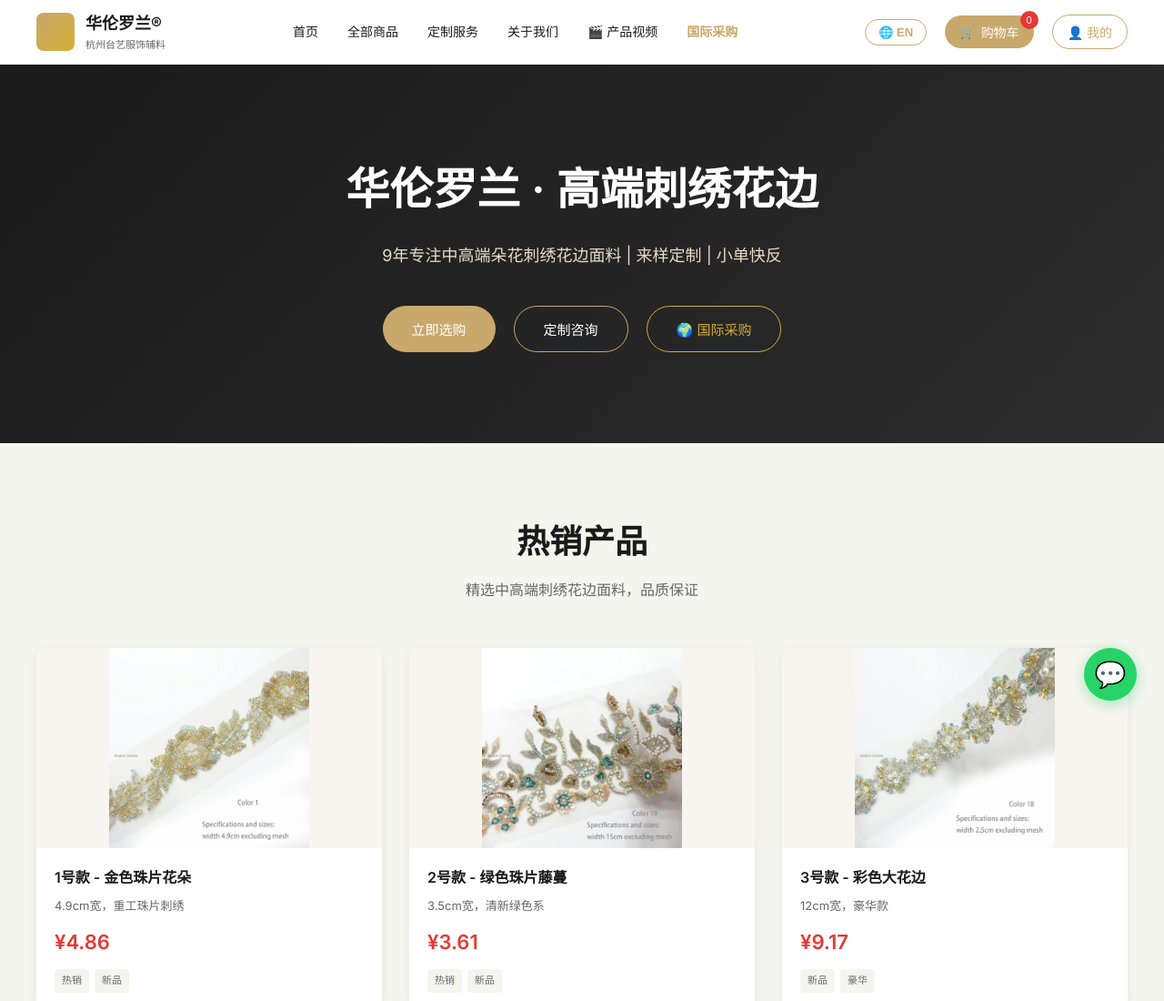
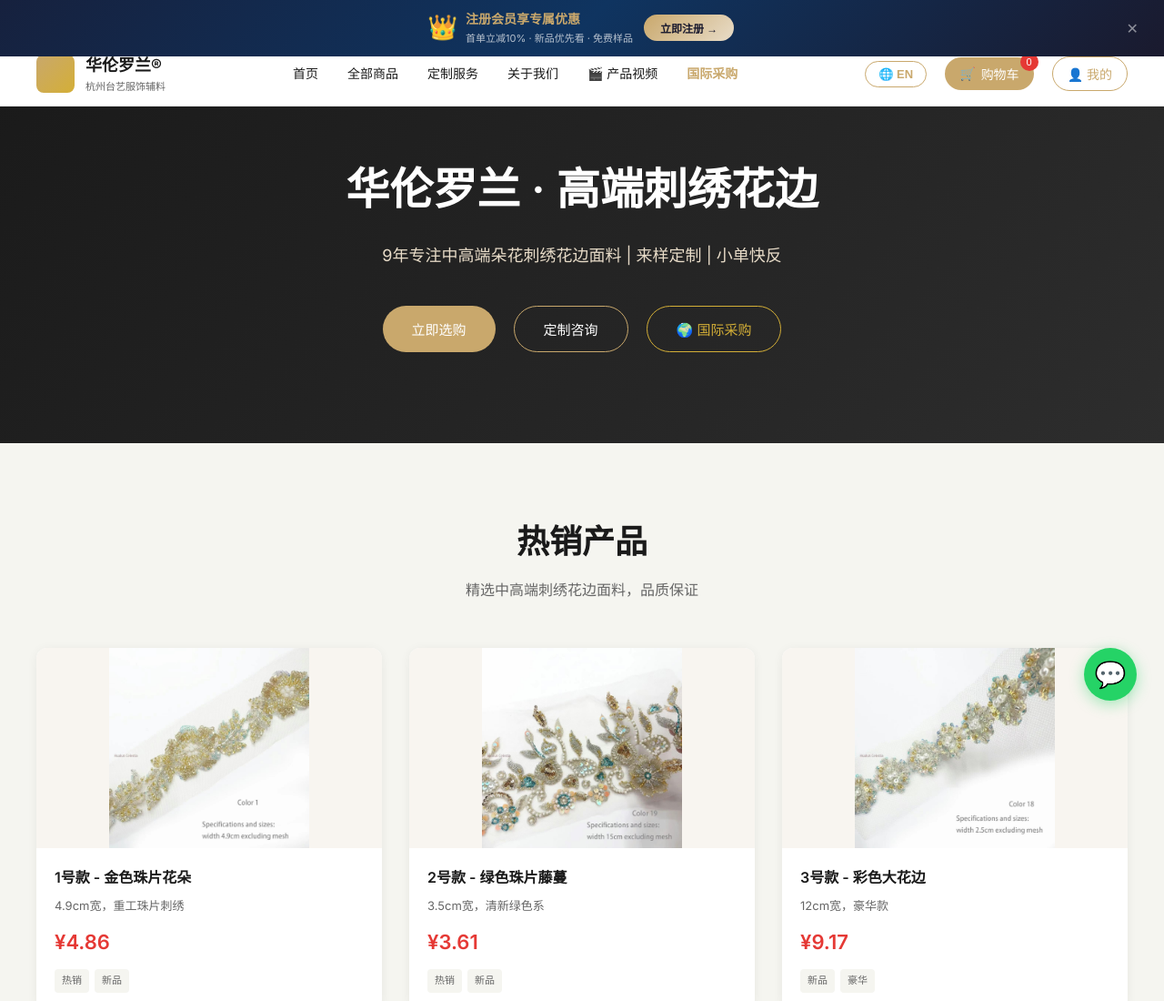
Before and after one commit to HLLL1979/hualunluolan-shop, a website: page index.html in a window 1280 px wide. Shown: the top 1100 px of the page at 91% size. Drawn offline with Linux system fonts and the light colour scheme.

Commit message:
feat: add register banner above navbar

```diff
--- a/index.html
+++ b/index.html
@@ -31,9 +31,95 @@
         }
 
         /* 导航 */
+        /* 注册横幅 */
+        .register-banner {
+            background: linear-gradient(135deg, #1a1a2e 0%, #16213e 50%, #0f3460 100%);
+            padding: 10px 20px;
+            cursor: pointer;
+            transition: all 0.3s;
+            position: fixed;
+            top: 0;
+            left: 0;
+            right: 0;
+            z-index: 1001;
+        }
+        .register-banner:hover {
+            background: linear-gradient(135deg, #16213e 0%, #0f3460 50%, #1a1a2e 100%);
+        }
+        .register-banner-content {
+            max-width: 1400px;
+            margin: 0 auto;
+            display: flex;
+            align-items: center;
+            justify-content: center;
+            gap: 12px;
+            position: relative;
+        }
+        .register-banner-icon {
+            font-size: 22px;
+            animation: crownPulse 2s ease-in-out infinite;
+        }
+        @keyframes crownPulse {
+            0%, 100% { transform: scale(1); }
+            50% { transform: scale(1.2); }
+        }
+        .register-banner-text {
+            color: #fff;
+            font-size: 13px;
+            display: flex;
+            flex-direction: column;
+            gap: 2px;
+        }
+        .register-banner-text strong {
+            font-size: 14px;
+            color: #C9A86C;
+        }
+        .register-banner-sub {
+            color: rgba(255,255,255,0.7);
+            font-size: 11px;
+        }
+        .register-banner-btn {
+            background: linear-gradient(135deg, #C9A86C, #E8DCC8);
+            color: #1a1a2e;
+            border: none;
+            padding: 6px 18px;
+            border-radius: 20px;
+            font-size: 12px;
+            font-weight: 600;
+            cursor: pointer;
+            transition: all 0.3s;
+            white-space: nowrap;
+        }
+        .register-banner-btn:hover {
+            transform: scale(1.05);
+            box-shadow: 0 4px 15px rgba(201, 168, 108, 0.4);
+        }
+        .register-banner-close {
+            position: absolute;
+            right: 0;
+            top: 50%;
+            transform: translateY(-50%);
+            background: none;
+            border: none;
+            color: rgba(255,255,255,0.5);
+            font-size: 16px;
+            cursor: pointer;
+            padding: 4px 8px;
+            transition: color 0.3s;
+        }
+        .register-banner-close:hover {
+            color: #fff;
+        }
+        .register-banner.hidden {
+            display: none;
+        }
+        body.register-banner-hidden .navbar {
+            top: 0;
+        }
+
         .navbar {
             position: fixed;
-            top: 0;
+            top: 46px;
             left: 0;
             right: 0;
             background: var(--white);
@@ -1154,6 +1240,19 @@
     </style>
 </head>
 <body>
+    <!-- 会员注册横幅 -->
+    <div id="registerBanner" class="register-banner" onclick="showPage('user')">
+        <div class="register-banner-content">
+            <span class="register-banner-icon">👑</span>
+            <span class="register-banner-text">
+                <strong class="t" data-zh="注册会员享专属优惠" data-en="Register for Exclusive Member Benefits">注册会员享专属优惠</strong>
+                <span class="register-banner-sub t" data-zh="首单立减10% · 新品优先看 · 免费样品" data-en="10% OFF First Order · Early Access · Free Samples">首单立减10% · 新品优先看 · 免费样品</span>
+            </span>
+            <button class="register-banner-btn t" data-zh="立即注册 →" data-en="Register Now →">立即注册 →</button>
+            <button class="register-banner-close" onclick="event.stopPropagation();closeRegisterBanner()">✕</button>
+        </div>
+    </div>
+
     <!-- 导航 -->
     <nav class="navbar">
         <div class="nav-container">
@@ -1624,10 +1723,27 @@
         let currentProduct = null;
 
         // 初始化
+        // 关闭注册横幅
+        function closeRegisterBanner() {
+            const banner = document.getElementById('registerBanner');
+            if (banner) {
+                banner.classList.add('hidden');
+                document.querySelector('.navbar').style.top = '0';
+                document.body.classList.add('register-banner-hidden');
+                localStorage.setItem('registerBannerClosed', 'true');
+            }
+        }
+
         document.addEventListener('DOMContentLoaded', function() {
             renderProducts();
             renderVideos();
             updateCartCount();
+            // 已注册用户或已关闭横幅则隐藏
+            const user = JSON.parse(localStorage.getItem('user') || 'null');
+            const bannerClosed = localStorage.getItem('registerBannerClosed');
+            if (user || bannerClosed) {
+                closeRegisterBanner();
+            }
         });
 
         // 渲染商品列表
```
